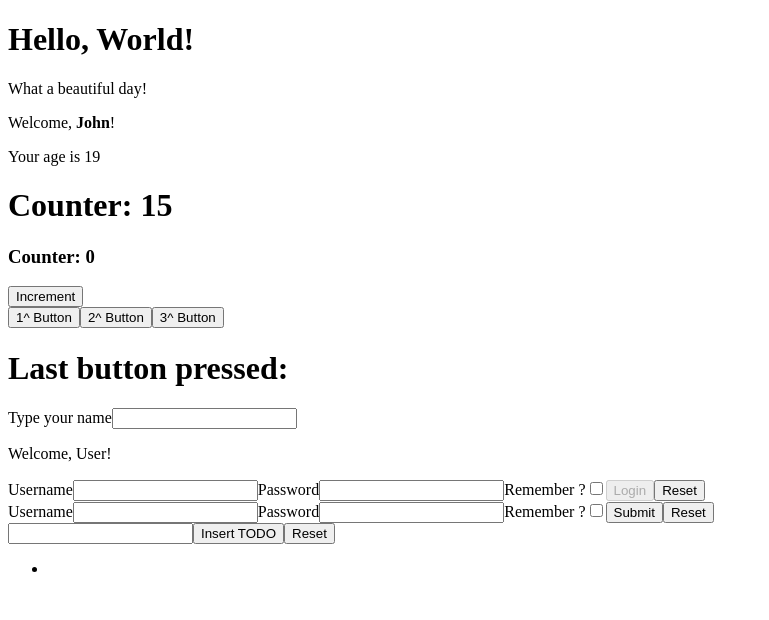
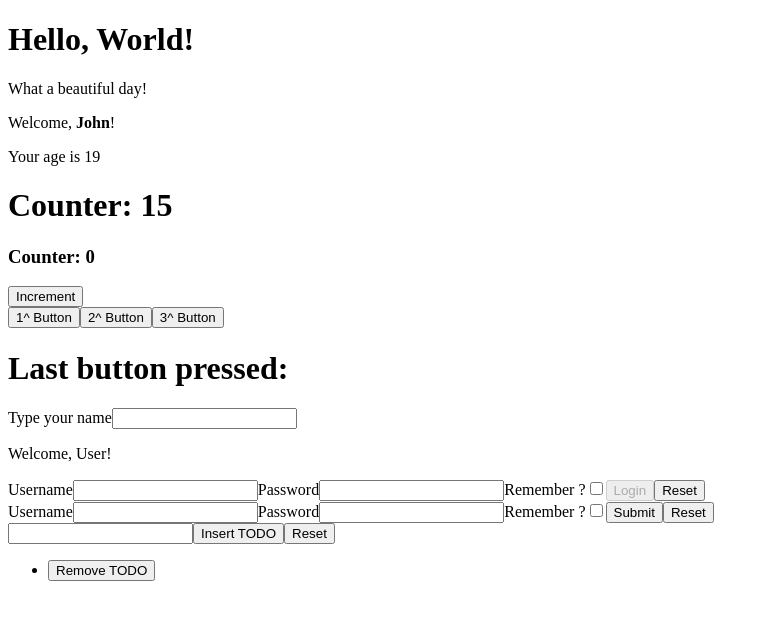
Before and after one commit to fleola/my-app, a React (Create React App) app in the folder components-new-app/: page / in a window 1280 px wide. Both pictures are taken after a click on the button "Insert TODO". Shown: the top 620 px of the page, without its empty margins (0-769 px from the left). Built offline with nearby package versions, Linux system fonts and the light colour scheme.

Commit message:
lists 06

```diff
--- a/components-new-app/src/TodoList.js
+++ b/components-new-app/src/TodoList.js
@@ -38,7 +38,15 @@ export class TodoList extends React.Component {
         <button onClick={this.handleResetButton}>Reset</button>
         <ul>
           {this.state.items.map((item, index) => (
-            <li key={item + index}>{item}</li>
+            <li key={item + index}>
+              {item}{" "}
+              <button
+              //onClick={this.state.items.splice(index, 1)}
+              //delete item[index] ||
+              >
+                Remove TODO
+              </button>{" "}
+            </li>
           ))}
         </ul>
       </div>
```
Also changed, not shown: 1 other file (tests, documents, lock files or other folders).
